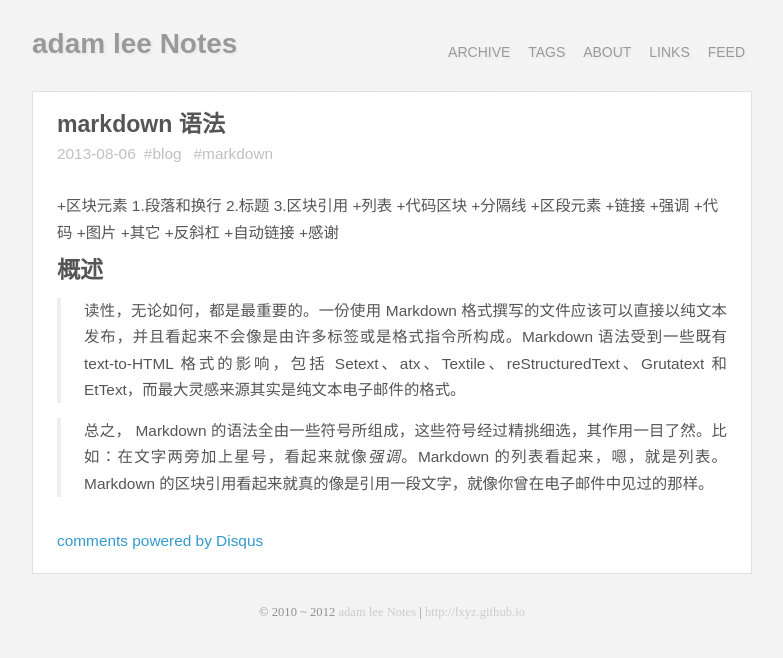
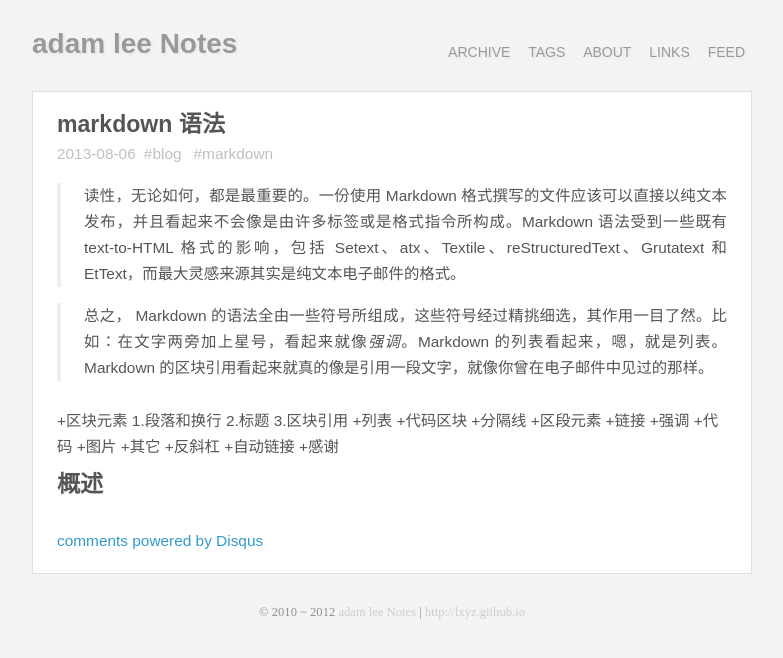
Before and after one commit to sapolang/lxyz.github.com, a Jekyll site: the page built from _posts/2013-08-06-markdown.md, in a window 1280 px wide. Shown: the top 658 px of the page, without its empty margins (248-1031 px from the left). Built offline with Jekyll 4.4.1, drawn with Linux system fonts in a browser that asks for light colours; some web fonts are replaced; Markdown is read by kramdown in place of the engine named in the settings; comment, search, counter and statistics services are not loaded; part of the change alters nothing that is shown.

```diff
--- a/_posts/2013-08-06-markdown.md
+++ b/_posts/2013-08-06-markdown.md
@@ -5,6 +5,12 @@ tags:
  - blog
  - markdown
 ---
+
+
+
+>读性，无论如何，都是最重要的。一份使用 Markdown 格式撰写的文件应该可以直接以纯文本发布，并且看起来不会像是由许多标签或是格式指令所构成。Markdown 语法受到一些既有 text-to-HTML 格式的影响，包括 Setext、atx、Textile、reStructuredText、Grutatext 和 EtText，而最大灵感来源其实是纯文本电子邮件的格式。
+
+>总之， Markdown 的语法全由一些符号所组成，这些符号经过精挑细选，其作用一目了然。比如：在文字两旁加上星号，看起来就像*强调*。Markdown 的列表看起来，嗯，就是列表。Markdown 的区块引用看起来就真的像是引用一段文字，就像你曾在电子邮件中见过的那样。
 
 +区块元素
    1.段落和换行
@@ -23,6 +29,3 @@ tags:
 +自动链接
 +感谢
 ##概述
->读性，无论如何，都是最重要的。一份使用 Markdown 格式撰写的文件应该可以直接以纯文本发布，并且看起来不会像是由许多标签或是格式指令所构成。Markdown 语法受到一些既有 text-to-HTML 格式的影响，包括 Setext、atx、Textile、reStructuredText、Grutatext 和 EtText，而最大灵感来源其实是纯文本电子邮件的格式。
-
->总之， Markdown 的语法全由一些符号所组成，这些符号经过精挑细选，其作用一目了然。比如：在文字两旁加上星号，看起来就像*强调*。Markdown 的列表看起来，嗯，就是列表。Markdown 的区块引用看起来就真的像是引用一段文字，就像你曾在电子邮件中见过的那样。
```
